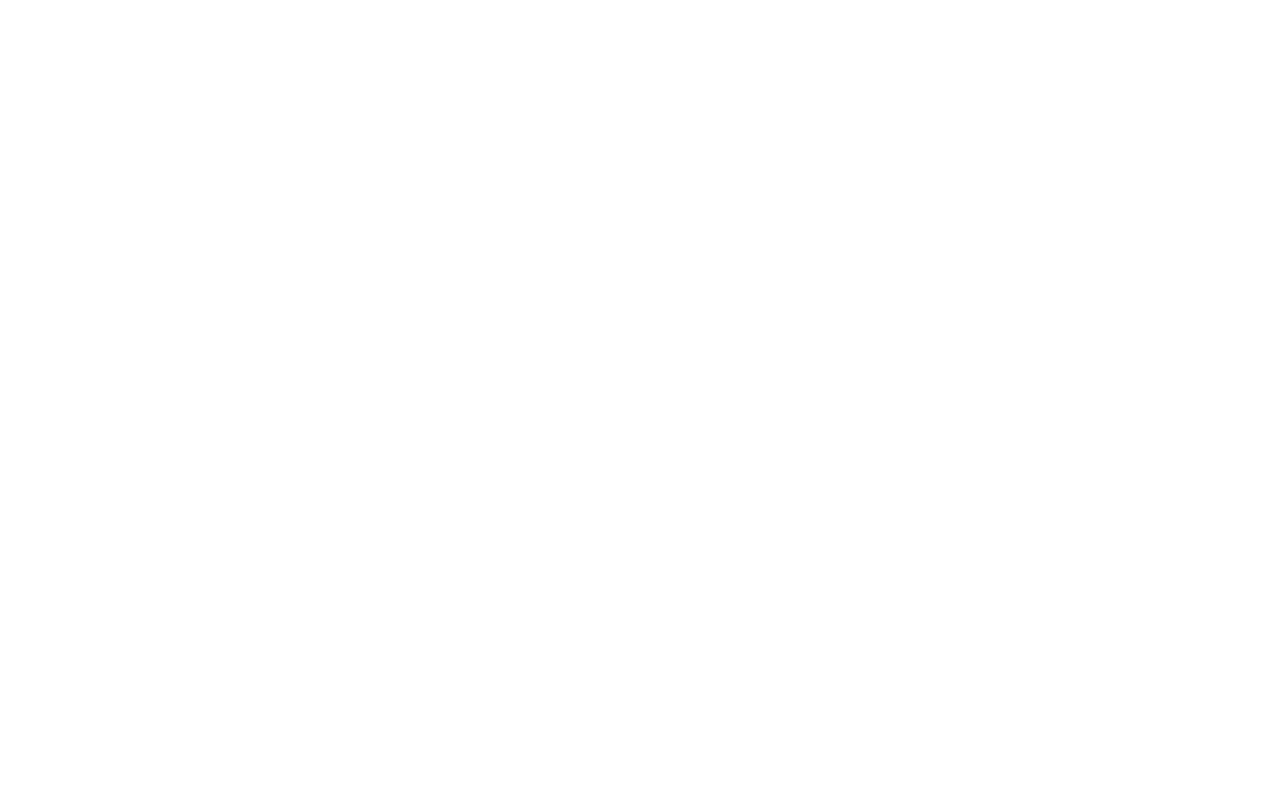
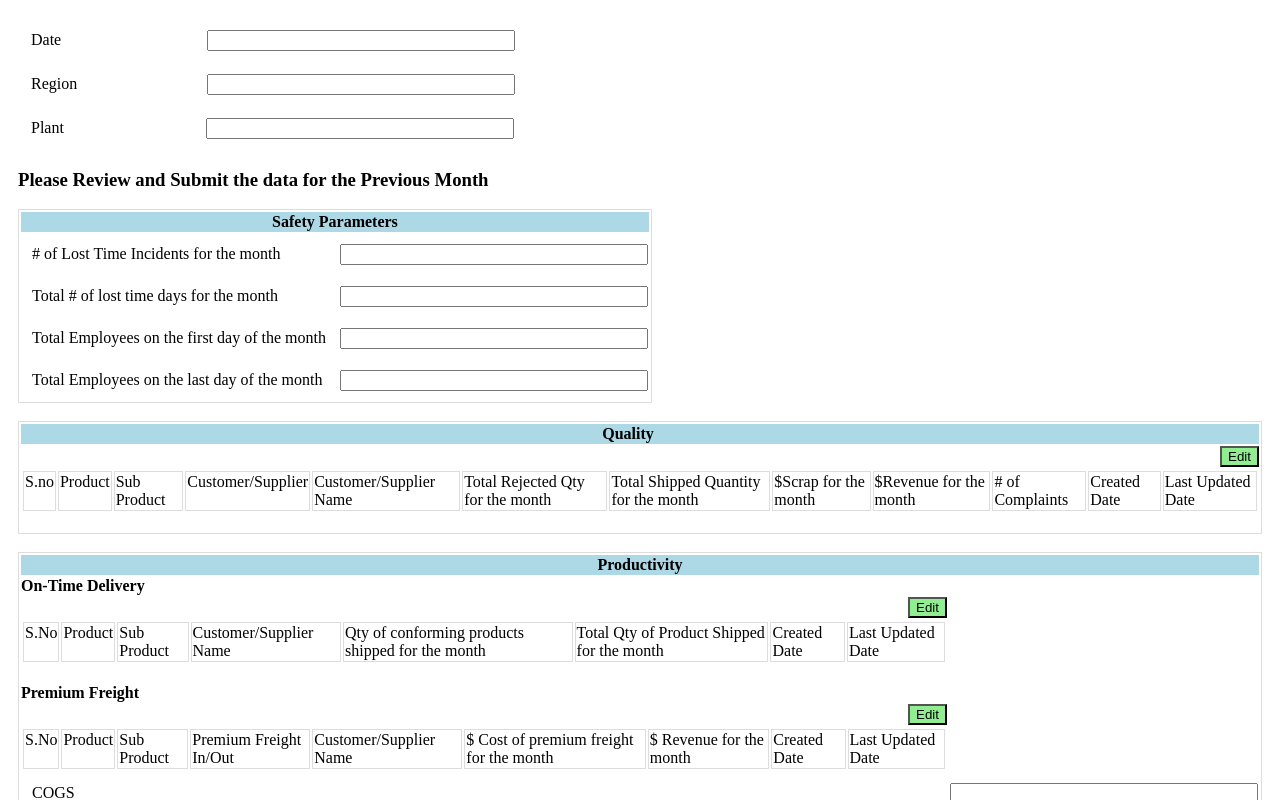
Before and after one commit to zhangke8/JSS-UI, an Angular app in the folder JSSForm/: page /review in a window 1280 px wide. Before the commit this address led to /. Shown: the top 800 px of the page. Built offline with nearby package versions, Linux system fonts and the light colour scheme.

Commit message:
adding in review page

```diff
--- a/JSSForm/src/app/app.routing.ts
+++ b/JSSForm/src/app/app.routing.ts
@@ -3,7 +3,10 @@
 
 import { HomeComponent } from './home/home.component';
 import { FormComponent } from './form/form.component';
+import { ReviewComponent } from './review/review.component';
 
 export const routes : Routes = [
-    { path: "", component: HomeComponent}
+    { path: "", component: HomeComponent},
+    { path: "/form", component: FormComponent},
+    { path: "/review", component: ReviewComponent}
 ]
--- a/JSSForm/src/app/form/form.component.html
+++ b/JSSForm/src/app/form/form.component.html
@@ -293,8 +293,7 @@
 
                     </table>
                     <br/>
-
-                    <button>Save & Review</button>
+                    <button (ngSubmit)="onSubmit()"><a href="" [routerLink]="['/review']" class="nav-link">Save & Review</a></button>
                 </div>
         </form>
       </div>
--- /dev/null
+++ b/JSSForm/src/app/review/review.component.css
@@ -0,0 +1,34 @@
+label {
+    display: inline-block;
+    text-align: left;
+    padding: 10px;
+  }
+
+  input {
+    display: inline-block;
+    text-align: left;
+    width:300px;
+  }
+
+  .container {
+    margin: auto;
+    padding: 10px;
+}
+.header {
+  background-color: lightblue;
+}
+
+td {
+  width: auto;
+}
+.table {
+  border: 1px solid #dddddd;
+}
+.dataTable td {
+  border: 1px solid #dddddd;
+}
+
+.saveButton {
+  background-color: lightgreen;
+  float: right;
+}
--- /dev/null
+++ b/JSSForm/src/app/review/review.component.html
@@ -0,0 +1,127 @@
+<div class="container">
+
+        <form #form="ngForm" (ngSubmit)="onSubmit()">
+              <div class="form-group">
+                  <table>
+                      <td><label>Date &nbsp;&nbsp;&nbsp;&nbsp;&nbsp;&nbsp;&nbsp;&nbsp;&nbsp;&nbsp;&nbsp;&nbsp;&nbsp;&nbsp;&nbsp;&nbsp;&nbsp;&nbsp;&nbsp;&nbsp;&nbsp;&nbsp;&nbsp;&nbsp;&nbsp;&nbsp;&nbsp;&nbsp;&nbsp;&nbsp;&nbsp;&nbsp;</label> </td>
+                      <td><input type="text" class="form-control" required name="lostTimeIncidents" ngModel> </td>
+                  </table>
+
+                  <table>
+                      <td><label>Region &nbsp;&nbsp;&nbsp;&nbsp;&nbsp;&nbsp;&nbsp;&nbsp;&nbsp;&nbsp;&nbsp;&nbsp;&nbsp;&nbsp;&nbsp;&nbsp;&nbsp;&nbsp;&nbsp;&nbsp;&nbsp;&nbsp;&nbsp;&nbsp;&nbsp;&nbsp;&nbsp;&nbsp;</label> </td>
+                      <td><input type="text" class="form-control" required name="lostTimeIncidents" ngModel> </td>
+                  </table>
+
+                  <table>
+                      <td><label>Plant &nbsp;&nbsp;&nbsp;&nbsp;&nbsp;&nbsp;&nbsp;&nbsp;&nbsp;&nbsp;&nbsp;&nbsp;&nbsp;&nbsp;&nbsp;&nbsp;&nbsp;&nbsp;&nbsp;&nbsp;&nbsp;&nbsp;&nbsp;&nbsp;&nbsp;&nbsp;&nbsp;&nbsp;&nbsp;&nbsp;&nbsp;</label> </td>
+                      <td><input type="text" class="form-control" required name="lostTimeIncidents" ngModel> </td>
+                  </table>
+              </div>
+
+            <h3><b>Please Review and Submit the data for the Previous Month </b></h3>
+            <div class="form-group">
+                <table class = table>
+                    <th class = "header" colspan=2> Safety Parameters </th>
+                  <tr>
+                      <td><label># of Lost Time Incidents for the month </label> </td>
+                      <td><input type="text" class="form-control" required name="lostTimeIncidents" ngModel> </td>
+                  </tr>
+                  <tr>
+                      <td> <label> Total # of lost time days for the month </label> </td>
+                      <td> <input type="text" class="form-control inputSize" required name="employeeHours" ngModel> </td>
+                  </tr>
+                  <tr>
+                      <td> <label>Total Employees on the first day of the month </label> </td>
+                      <td> <input type="text" class="form-control inputSize" required name="employeeHours" ngModel> </td>
+                  </tr>
+                  <tr>
+                      <td> <label> Total Employees on the last day of the month</label> </td>
+                      <td> <input type="text" class="form-control inputSize" required name="employeeHours" ngModel> </td>
+                  </tr>
+                </table>
+            </div>
+
+            <br>
+
+            <div class="form-group">
+                <table class = "table">
+                    <th class = "header" > Quality  &nbsp;&nbsp;&nbsp;&nbsp;&nbsp; </th>
+                    <tr> <button class = "saveButton">Edit</button> </tr>
+                  <!-- data table -->
+                  <table class="dataTable">
+                          <td>S.no</td>
+                          <td>Product</td>
+                          <td>Sub Product</td>
+                          <td>Customer/Supplier</td>
+                          <td>Customer/Supplier Name</td>
+                          <td>Total Rejected Qty for the month</td>
+                          <td>Total Shipped Quantity for the month</td>
+                          <td>$Scrap for the month</td>
+                          <td>$Revenue for the month</td>
+                          <td># of Complaints</td>
+                          <td>Created Date</td>
+                          <td>Last Updated Date</td>
+                      </table>
+                  <br/>
+
+                </table>
+
+            </div>
+
+              <br/>
+
+              <div class="form-group">
+                    <table class="table">
+                        <th class = "header" colspan=2> Productivity  </th>
+                        <tr> <b> On-Time Delivery &nbsp;&nbsp;&nbsp;&nbsp;&nbsp; </b> </tr>
+                        <tr> <button class = "saveButton">Edit</button> </tr>
+                        <!-- data table -->
+                        <table class="dataTable">
+                                <td>S.No</td>
+                                <td>Product</td>
+                                <td>Sub Product</td>
+                                <td>Customer/Supplier Name</td>
+                                <td>Qty of conforming products shipped for the month</td>
+                                <td>Total Qty of Product Shipped for the month</td>
+                                <td>Created Date</td>
+                                <td>Last Updated Date</td>
+                            </table>
+                    <br/>
+                    <tr> <b> Premium Freight  &nbsp;&nbsp;&nbsp;&nbsp;&nbsp; </b></tr>
+                    <tr> <button class = "saveButton">Edit</button> </tr>
+
+                        <!-- data table -->
+                          <table class="dataTable">
+                                <td>S.No</td>
+                                <td>Product</td>
+                                <td>Sub Product</td>
+                                <td>Premium Freight In/Out</td>
+                                <td>Customer/Supplier Name</td>
+                                <td>$ Cost of premium freight for the month</td>
+                                <td>$ Revenue for the month</td>
+                                <td>Created Date</td>
+                                <td>Last Updated Date</td>
+                            </table>
+                          <!-- inputs -->
+                    <tr>
+                        <td> <label> COGS </label> </td>
+                        <td> <input type="text" class="form-control inputSize" required name="employeeHours" ngModel> </td>
+                    </tr>
+                    <tr>
+                        <td> <label> Month end inventory value in local currency </label> </td>
+                        <td> <input type="text" class="form-control inputSize" required name="employeeHours" ngModel> </td>
+                    </tr>
+                    <tr>
+                        <td> <label> Previous Month end inventory value in local currency </label> </td>
+                        <td> <input type="text" class="form-control inputSize" required name="employeeHours" ngModel> </td>
+                    </tr>
+
+                      <br/>
+
+                    </table>
+                    <br/>
+
+                    <button (ngSubmit)="onSubmit()"><a href="" >Submit</a></button>
+                </div>
+        </form>
+      </div>
--- /dev/null
+++ b/JSSForm/src/app/review/review.component.ts
@@ -0,0 +1,20 @@
+import { Component, OnInit } from '@angular/core';
+import { CommonModule }  from '@angular/common';
+
+
+@Component({
+  selector: 'app-review',
+  templateUrl: './review.component.html',
+  styleUrls: ['./review.component.css']
+})
+export class ReviewComponent implements OnInit {
+
+  constructor() {
+  }
+  ngOnInit() {
+  }
+  onSubmit() {
+
+  }
+
+}
```
Also changed, not shown: JSSForm/src/app/app.module.ts (+6 -2 lines).
